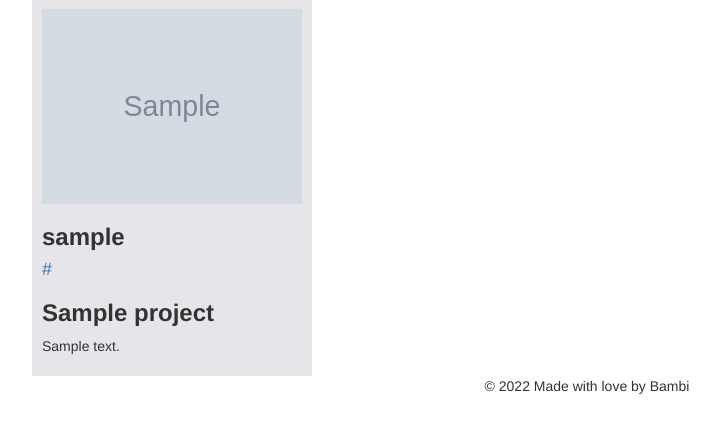
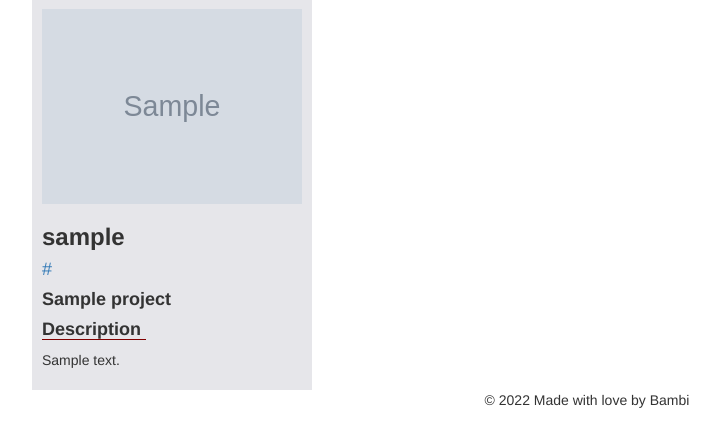
Before and after one commit to Moni-que/AwardsClone, a Django app: page /index in a window 1280 px wide. Shown: the part 204-651 px from the top of the page, without its empty margins (53-773 px from the left). Run offline with Django 4.2, Linux system fonts and the light colour scheme; a user stored in the database is signed in; tables that the repository leaves empty hold one stand-in row (values such as "Sample post"); grey boxes marked "Sample" are stand-in pictures; some libraries are stand-ins or nearby versions.

Commit message:
add styles

```diff
--- a/AwwwardsClone/templates/all_templates/index.html
+++ b/AwwwardsClone/templates/all_templates/index.html
@@ -14,8 +14,8 @@
                 <div class="card-body">
                     <h3><b>{{project.user}}</b></h3>
                     <a href="" style="text-decoration: none;"><h4>{{project.project_link}}</h4></a>
-                    <h3><b>{{project.project_name}}</b></h3>
-                    <p>{{project.project_description}}</p>
+                    <h4><b>{{project.project_name}}</b></h4>
+                    <p><b><h4 class="" style="border-bottom: solid maroon 1px; width:40%"> Description</h4></b> {{project.project_description}}</p>
                 </div>
             </div>
         </div>
```
